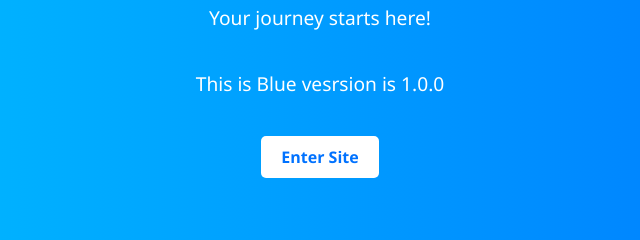
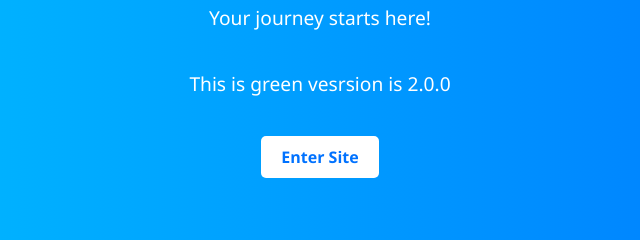
Before and after one commit to rajolinaveenkumar/k8-blue-green, a plain HTML site: page docker/index.html in a window 1280 px wide. Shown: the part 371-611 px from the top of the page, 320-960 px from the left. Drawn offline with Linux system fonts and the light colour scheme.

Commit message:
k8-blue-green

```diff
--- a/docker/index.html
+++ b/docker/index.html
@@ -43,7 +43,7 @@
 <body>
   <h1>Welcome Naveen Rajoli</h1>
   <p>Your journey starts here!</p>
-  <p>This is Blue vesrsion is 1.0.0</p>
+  <p>This is green vesrsion is 2.0.0</p>
   <a class="button" href="home.html">Enter Site</a>
 </body>
 </html>
```
Also changed, not shown: 1 other file.
